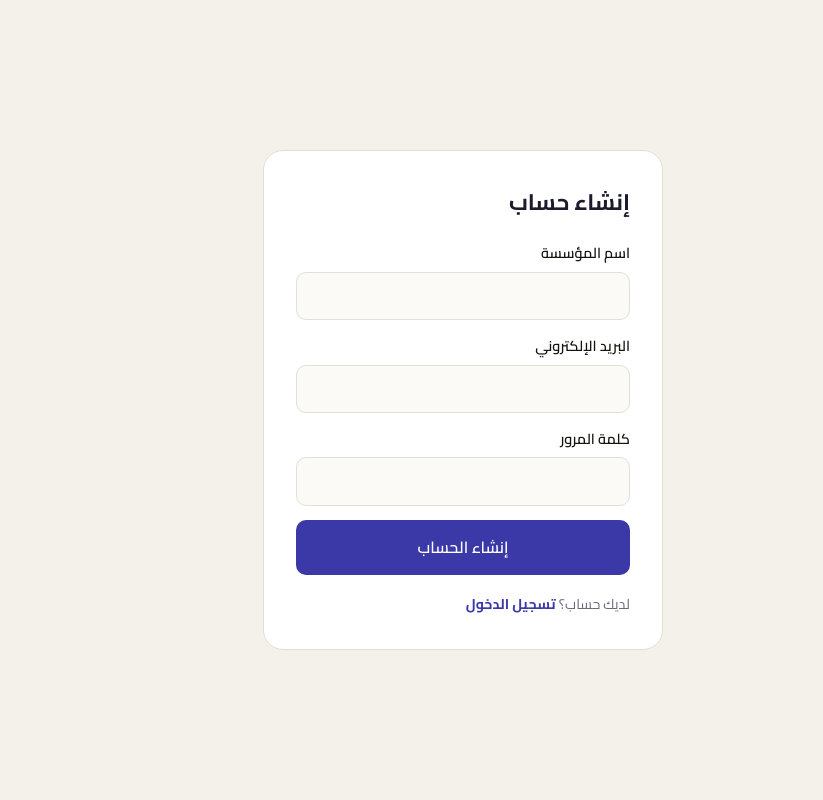
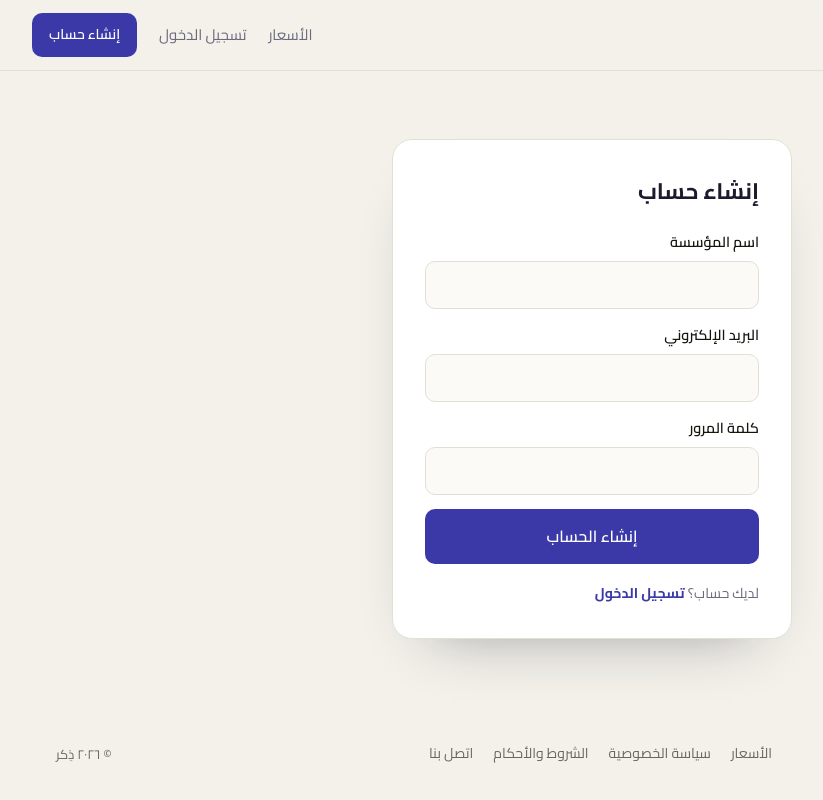
Before and after one commit to abdulaziz1412/Geo, a Next.js app: page /signup in a window 1280 px wide. Shown: the whole page, without its empty margins (261-1084 px from the left). Built offline with nearby package versions, Linux system fonts and the light colour scheme.

Commit message:
feat: site header/footer + motion polish (auth & pricing)

```diff
--- /dev/null
+++ b/app/SiteChrome.tsx
@@ -0,0 +1,34 @@
+// app/SiteChrome.tsx — shared site header/footer for marketing & auth pages.
+import Link from "next/link";
+
+export function SiteHeader() {
+  return (
+    <header className="site-header">
+      <div className="wrap site-header-in">
+        <Link href="/" className="brand font-display">ذِكر</Link>
+        <nav className="site-nav">
+          <Link href="/pricing">الأسعار</Link>
+          <Link href="/login">تسجيل الدخول</Link>
+          <Link href="/signup" className="btn btn-primary btn-sm">إنشاء حساب</Link>
+        </nav>
+      </div>
+    </header>
+  );
+}
+
+export function SiteFooter() {
+  return (
+    <footer className="foot">
+      <div className="wrap foot-in">
+        <span className="brand font-display">ذِكر</span>
+        <nav className="foot-links">
+          <Link href="/pricing">الأسعار</Link>
+          <Link href="/privacy">سياسة الخصوصية</Link>
+          <Link href="/terms">الشروط والأحكام</Link>
+          <Link href="/contact">اتصل بنا</Link>
+        </nav>
+        <span className="foot-note">© ٢٠٢٦ ذِكر</span>
+      </div>
+    </footer>
+  );
+}
--- a/app/login/page.tsx
+++ b/app/login/page.tsx
@@ -5,6 +5,7 @@ import { Suspense, useState } from "react";
 import { useRouter, useSearchParams } from "next/navigation";
 import Link from "next/link";
 import { supabaseBrowser } from "@/lib/supabase/client";
+import { SiteHeader, SiteFooter } from "@/app/SiteChrome";
 
 function safeNext(next: string | null): string {
   if (!next || next.startsWith("//") || !/^\/[A-Za-z0-9/_\-?=&.%]*$/.test(next)) return "/app";
@@ -46,10 +47,14 @@ function LoginForm() {
 
 export default function LoginPage() {
   return (
-    <main className="auth-wrap">
+    <div className="auth-page">
+      <SiteHeader />
+      <main className="auth-wrap">
       <Suspense fallback={<div className="auth-card"><h1 className="auth-title">تسجيل الدخول</h1></div>}>
         <LoginForm />
       </Suspense>
     </main>
+      <SiteFooter />
+    </div>
   );
 }
--- a/app/pricing/page.tsx
+++ b/app/pricing/page.tsx
@@ -1,6 +1,7 @@
 // app/pricing/page.tsx — public pricing from the plans catalogue.
 import { supabaseAdmin } from "@/lib/supabase/admin";
 import SubscribeButton from "./SubscribeButton";
+import { SiteHeader, SiteFooter } from "@/app/SiteChrome";
 
 export const dynamic = "force-dynamic";
 export const metadata = { title: "الباقات والأسعار · ذِكر" };
@@ -12,7 +13,9 @@ export default async function PricingPage() {
   const plans = (data ?? []) as any[];
 
   return (
-    <main className="pricing-wrap">
+    <div className="auth-page">
+      <SiteHeader />
+      <main className="pricing-wrap">
       <h1 className="pricing-title">الباقات والأسعار</h1>
       <p className="pricing-sub">اختر ما يناسب نشاطك. يمكنك الترقية في أي وقت.</p>
       <div className="pricing-grid">
@@ -31,5 +34,7 @@ export default async function PricingPage() {
         ))}
       </div>
     </main>
+      <SiteFooter />
+    </div>
   );
 }
--- a/app/signup/page.tsx
+++ b/app/signup/page.tsx
@@ -5,6 +5,7 @@ import { useState } from "react";
 import { useRouter } from "next/navigation";
 import Link from "next/link";
 import { supabaseBrowser } from "@/lib/supabase/client";
+import { SiteHeader, SiteFooter } from "@/app/SiteChrome";
 
 export default function SignupPage() {
   const router = useRouter();
@@ -32,7 +33,9 @@ export default function SignupPage() {
   }
 
   return (
-    <main className="auth-wrap">
+    <div className="auth-page">
+      <SiteHeader />
+      <main className="auth-wrap">
       <form className="auth-card" onSubmit={submit}>
         <h1 className="auth-title">إنشاء حساب</h1>
         <label>اسم المؤسسة<input value={orgName} onChange={(e) => setOrgName(e.target.value)} required /></label>
@@ -47,5 +50,7 @@ export default function SignupPage() {
         <p className="auth-alt">لديك حساب؟ <Link href="/login">تسجيل الدخول</Link></p>
       </form>
     </main>
+      <SiteFooter />
+    </div>
   );
 }
```
Also changed, not shown: app/globals.css (+2 -0 lines).
